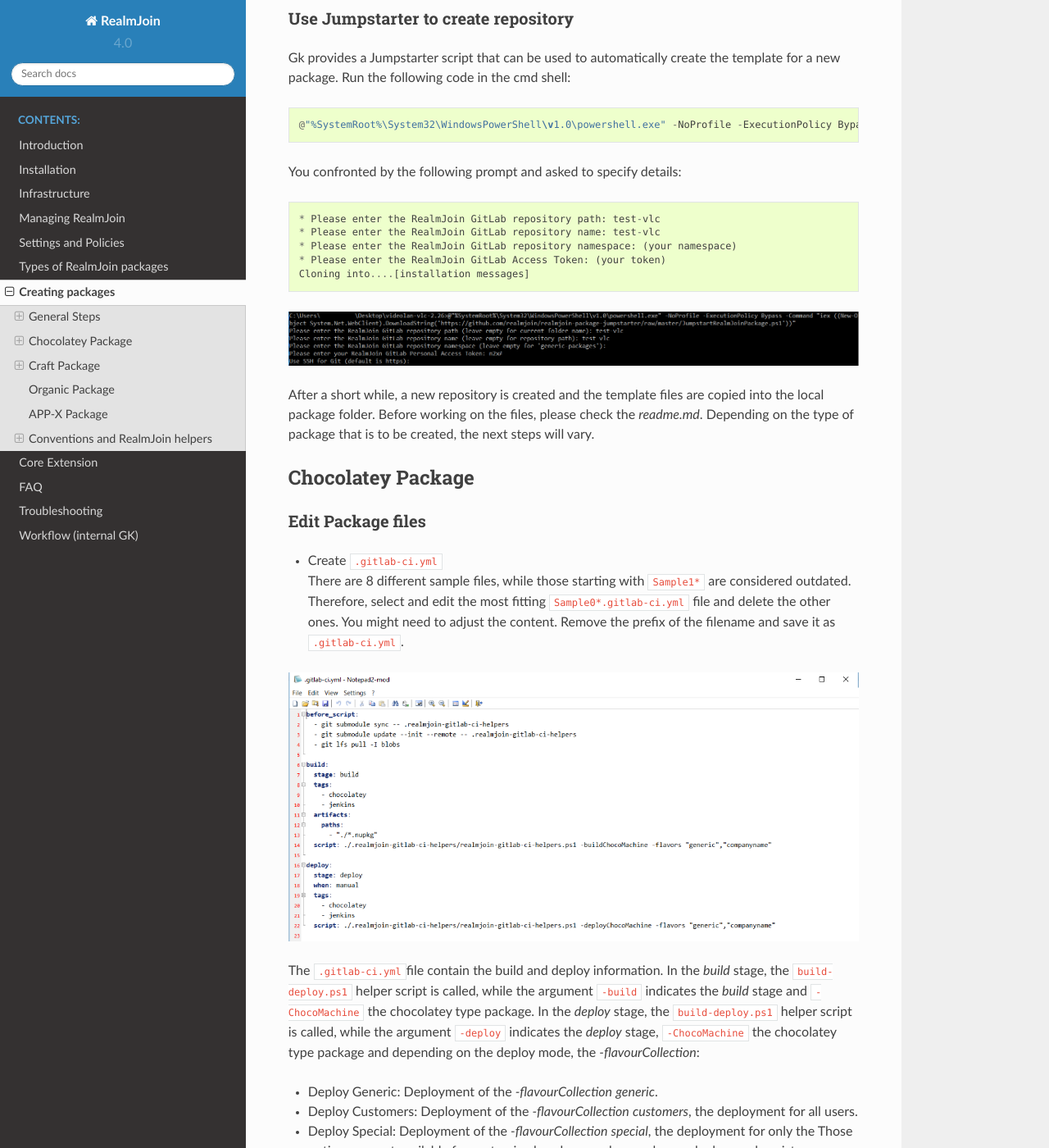
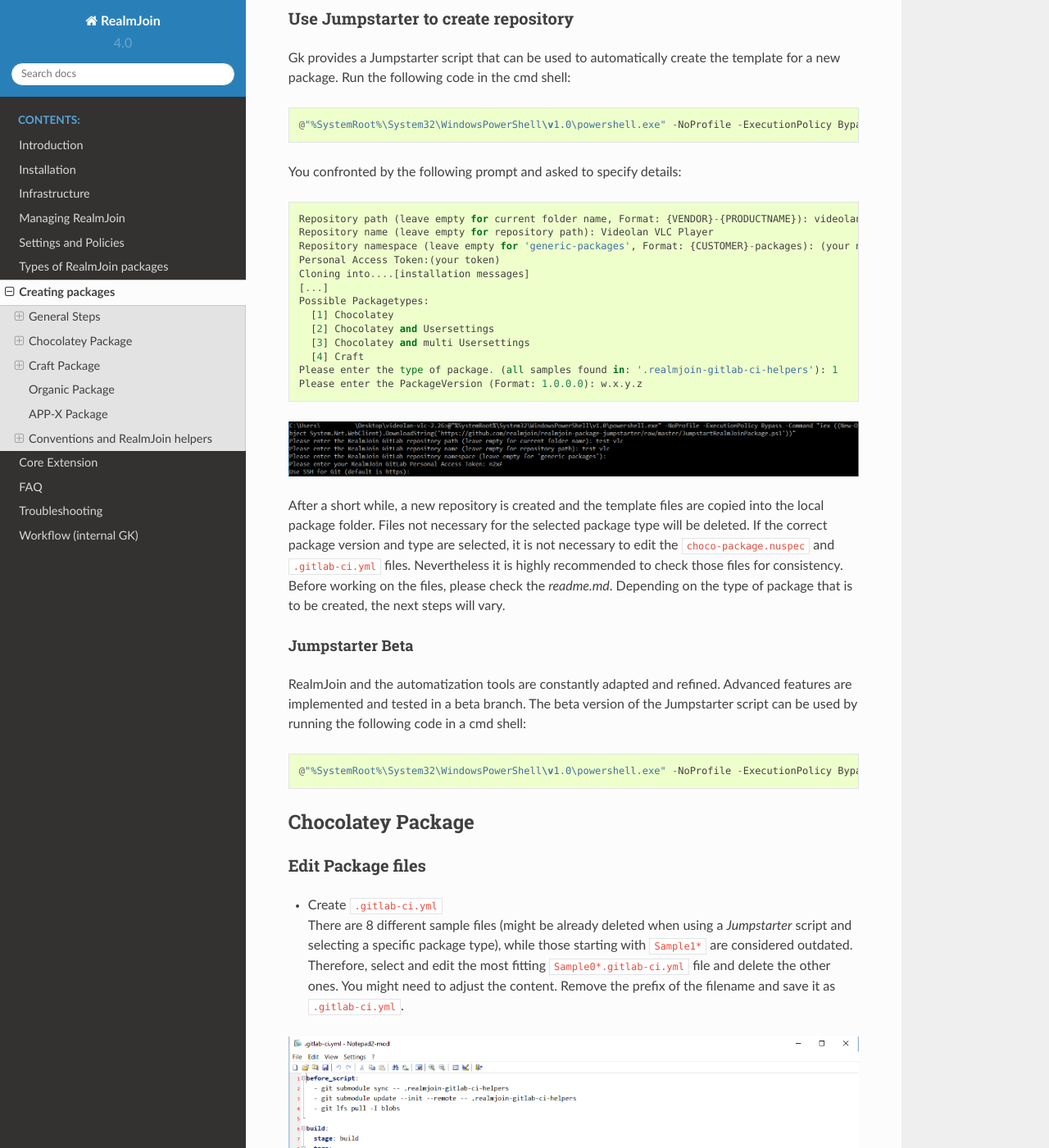
Before and after one commit to bb-froggy/realmjoin-docs, a Sphinx documentation site: the page built from docs/create-package.md, in a window 1280 px wide and 1400 px high, scrolled down 898 px. Shown: the whole window at 82% size. Built offline with Sphinx 7.4.7 and the Read the Docs theme 2.0.0, drawn with Linux system fonts in a browser that asks for light colours; some of the changed text lies outside the part shown.

Commit message:
update new jumpstarter

````diff
--- a/docs/create-package.md
+++ b/docs/create-package.md
@@ -20,22 +20,37 @@
 ```
 You confronted by the following prompt and asked to specify details:
 ```
-* Please enter the RealmJoin GitLab repository path: test-vlc
-* Please enter the RealmJoin GitLab repository name: test-vlc
-* Please enter the RealmJoin GitLab repository namespace: (your namespace)
-* Please enter the RealmJoin GitLab Access Token: (your token)
+Repository path (leave empty for current folder name, Format: {VENDOR}-{PRODUCTNAME}): videolan-vlc
+Repository name (leave empty for repository path): Videolan VLC Player
+Repository namespace (leave empty for 'generic-packages', Format: {CUSTOMER}-packages): (your namespace)
+Personal Access Token:(your token)
 Cloning into....[installation messages]
+[...]
+Possible Packagetypes:
+  [1] Chocolatey
+  [2] Chocolatey and Usersettings
+  [3] Chocolatey and multi Usersettings
+  [4] Craft
+Please enter the type of package. (all samples found in: '.realmjoin-gitlab-ci-helpers'): 1
+Please enter the PackageVersion (Format: 1.0.0.0): w.x.y.z
 ```
 
 ![RJ package-jump](./media/rj-package-jump.png)
 
-After a short while, a new repository is created and the template files are copied into the local package folder. Before working on the files, please check the *readme.md*. Depending on the type of package that is to be created, the next steps will vary.
+After a short while, a new repository is created and the template files are copied into the local package folder. Files not necessary for the selected package type will be deleted. If the correct package version and type are selected, it is not necessary to edit the `choco-package.nuspec` and ```.gitlab-ci.yml``` files. Nevertheless it is highly recommended to check those files for consistency.
+Before working on the files, please check the *readme.md*. Depending on the type of package that is to be created, the next steps will vary.
+#### Jumpstarter Beta
+RealmJoin and the automatization tools are constantly adapted and refined. Advanced features are implemented and tested in a beta branch.
+The beta version of the Jumpstarter script can be used by running the following code in a cmd shell:
+```
+@"%SystemRoot%\System32\WindowsPowerShell\v1.0\powershell.exe" -NoProfile -ExecutionPolicy Bypass -Command "iex ((New-Object System.Net.WebClient).DownloadString('https://github.com/realmjoin/realmjoin-package-jumpstarter/raw/beta/JumpstartRealmJoinPackage.ps1'))"
+```
 
 ## Chocolatey Package
 ### Edit Package files
 
 * Create ```.gitlab-ci.yml```
-  There are 8 different sample files, while those starting with `Sample1*` are considered outdated. Therefore, select and edit the most fitting ```Sample0*.gitlab-ci.yml``` file and delete the other ones. You might need to adjust the content. Remove the prefix of the filename and save it as ```.gitlab-ci.yml```.
+  There are 8 different sample files (might be already deleted when using a *Jumpstarter* script and selecting a specific package type), while those starting with `Sample1*` are considered outdated. Therefore, select and edit the most fitting ```Sample0*.gitlab-ci.yml``` file and delete the other ones. You might need to adjust the content. Remove the prefix of the filename and save it as ```.gitlab-ci.yml```.
 
 ![RJ package-sample](./media/rj-package-sample.png)
 
@@ -184,3 +199,15 @@
   * For non-chocolatey packages GK is suggesting, to use *W* as major release number, *X* as majer sub-version, *Y* as minor release number and *Z* as (re-)packaging number (when rebuilding the package without changes in software but in the build itself).
   * For chocolatey packages it is recommended to use the softwares version number, and use *Z* as (re-)packing number. If the software itself has a four part version number, chocolatey suggests to multiply the *Z* by 100 and increase the number by 1 every (re-)packaging.
 **Note:** When a new version is tested, the package might be crafted as a pre release package, which, if testing is successfull and no further changes have to be done, has the same version number as the final build.
+
+### Variables
+The following variables may be used in the RealmJoin install scripts:
+* $Global:packagePrefix = $env:packageName.Split("-")[0]
+* $Global:packageName = $env:packageName
+* $Global:packageVersion = $env:packageVersion
+* $Global:packageVersionObject = [System.Version]$env:packageVersion
+* $Global:packageVersionNoRevisionObject = New-Object System.Version -ArgumentList $packageVersionObject.Major, $packageVersionObject.Minor, $packageVersionObject.Build
+* $Global:packageParameters = $env:packageParameters
+* $Global:packageFolder = $env:packageFolder
+* $Global:packageToolsFolder = Join-Path $env:packageFolder "tools"
+* $Global:packageTempDir = Join-Path $env:TEMP (Join-Path $env:chocolateyPackageName $env:chocolateyPackageVersion)
````
